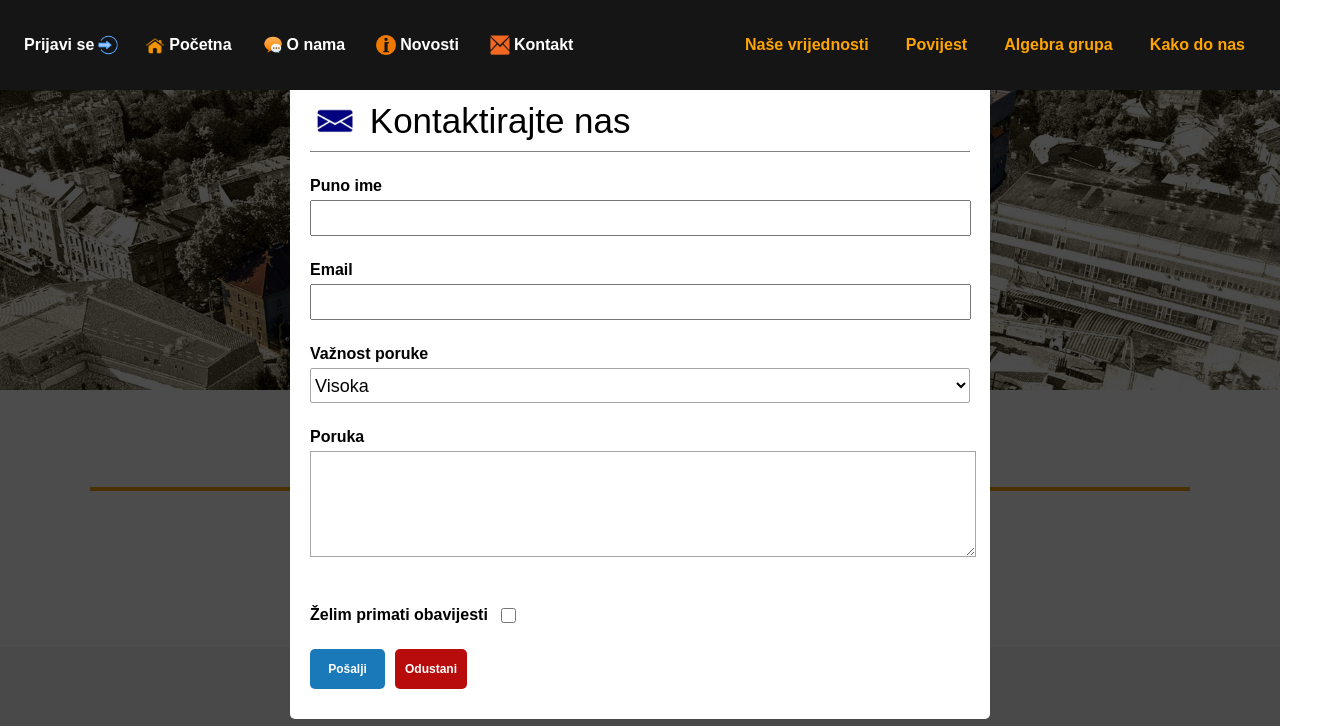
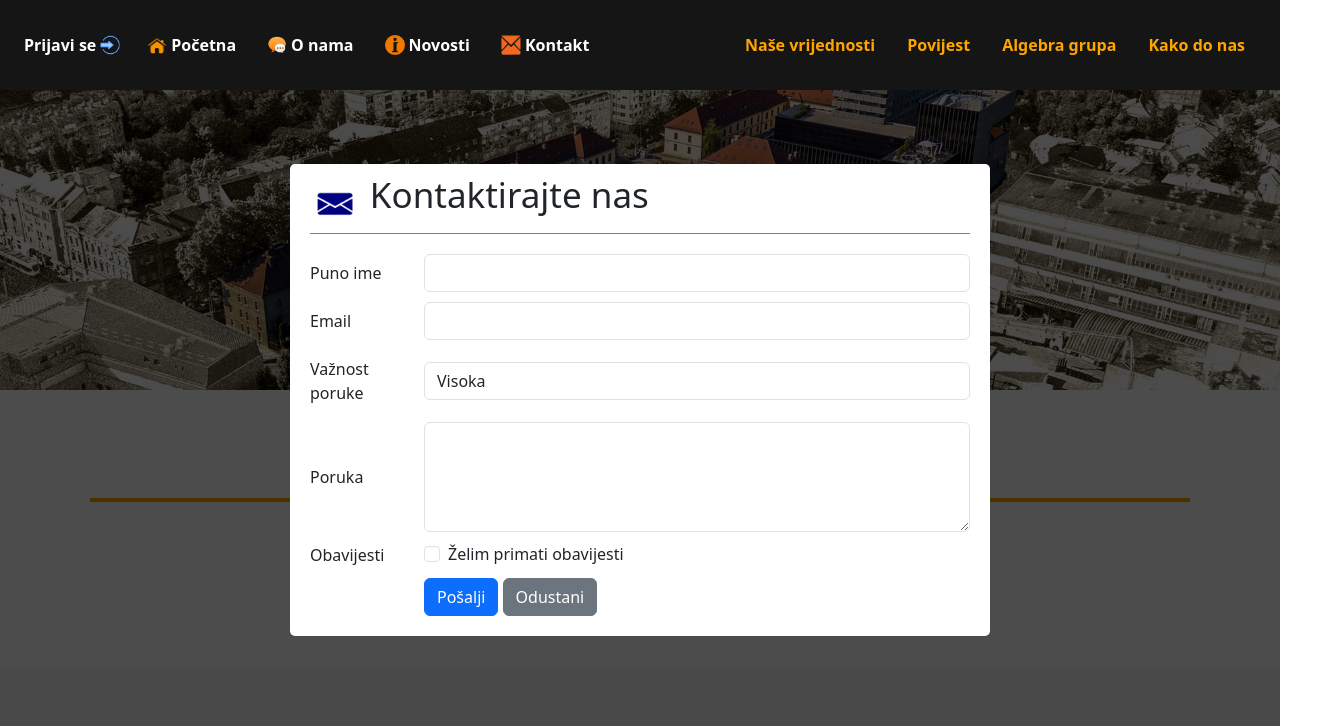
Before and after one commit to Josip2004/supit, a website: page aboutUs.html in a window 1280 px wide. Both pictures are taken after a click on the link "Kontakt". Shown: the top 726 px of the page, 1340 px wide, since content can reach past the window. Drawn offline with nearby package versions, Linux system fonts and the light colour scheme; a web font is replaced by a local one.

Commit message:
form bootstrap added

```diff
--- a/contact.html
+++ b/contact.html
@@ -4,59 +4,79 @@
   <meta charset="UTF-8">
   <meta name="viewport" content="width=device-width, initial-scale=1.0">
   <link rel="stylesheet" href="styles/contact.css">
+  <link href="https://cdn.jsdelivr.net/npm/bootstrap@5.3.3/dist/css/bootstrap.min.css" rel="stylesheet" integrity="sha384-QWTKZyjpPEjISv5WaRU9OFeRpok6YctnYmDr5pNlyT2bRjXh0JMhjY6hW+ALEwIH" crossorigin="anonymous">
   <script
     src="https://code.jquery.com/jquery-3.7.1.min.js"
     integrity="sha256-/JqT3SQfawRcv/BIHPThkBvs0OEvtFFmqPF/lYI/Cxo="
     crossorigin="anonymous">
   </script>
-  <title>Document</title>
+  <title>Contact Form</title>
 </head>
 <body>
+  <!-- Modal (sakriven na početku) -->
   <div id="overlay">
-    <div id="contact-modal" class="modal">
+    <div class="custom-modal">
       <div class="contact-header">
         <img class="contact-email-img" src="pictures/contactMail.png" alt="">
         <p class="title-contact">Kontaktirajte nas</p>
       </div>
 
       <form id="contact-form" action="https://www.fulek.com/mvc/supit/project-contact-form">
-        <div class="title-of-input">
-          <label for="FullName">Puno ime</label>
+        <div class="form-group row">
+          <label for="FullName" class="col-sm-2 col-form-label">Puno ime</label>
+          <div class="col-sm-10">
+            <input type="text" class="form-control" id="FullName" name="FullName" required>
           </div>
-        <input class="input-text" type="text" id="FullName" name="FullName" required>
-
-        <div class="title-of-input">
-          <label for="Email">Email</label>
-        </div>
-        <input class="input-text" type="text" id="Email" name="Email" required>
-
-
-        <div class="title-of-input">
-          <label for="Importance">Važnost poruke</label>
         </div>
 
-        <select name="Importance" id="Importance" required>
+        <div class="form-group row">
+          <label for="Email" class="col-sm-2 col-form-label">Email</label>
+          <div class="col-sm-10">
+            <input type="text" class="form-control" id="Email" name="Email" required>
+          </div>
+        </div>
+
+        <div class="form-group row">
+          <label for="Importance" class="col-sm-2 col-form-label">Važnost poruke</label>
+          <div class="col-sm-10">
+            <select class="form-control" id="Importance" name="Importance" required>
               <option value="Visoka">Visoka</option>
               <option value="Srednja">Srednja</option>
               <option value="Niska">Niska</option>
             </select>
+          </div>
+        </div>
 
-        <div class="title-of-input">
-          <label for="Message">Poruka</label>
+        <div class="form-group row">
+          <label for="Message" class="col-sm-2 col-form-label">Poruka</label>
+          <div class="col-sm-10">
+            <textarea class="form-control" id="Message" name="Message" rows="4"></textarea>
           </div>
-        <textarea class="message-area" id="Message" name="Message"></textarea>
+        </div>
 
-        <label class="title-of-label" for="receiveNewsletter">Želim primati obavijesti</label>
-        <input class="message-checkbox" id="receiveNewsletter" type="checkbox" name="ReceiveNewsletter" value="true">
+        <div class="form-group row">
+          <div class="col-sm-2">Obavijesti</div>
+          <div class="col-sm-10">
+            <div class="form-check">
+              <input class="form-check-input" type="checkbox" id="receiveNewsletter" name="ReceiveNewsletter" value="true">
+              <label class="form-check-label" for="receiveNewsletter">
+                Želim primati obavijesti
+              </label>
+            </div>
+          </div>
+        </div>
 
-        <div class="buttons-section">
-          <input type="submit" class="send-button" value="Pošalji">
-          <button class="cancel-button">Odustani</button>
+        <div class="form-group row">
+          <div class="col-sm-10 offset-sm-2">
+            <button type="submit" class="btn btn-primary">Pošalji</button>
+            <button type="button" class="btn btn-secondary cancel-button">Odustani</button>
+          </div>
         </div>
       </form>
     </div>
   </div>
 
+
   <script src="scripts/openContact.js"></script>
   <script src="scripts/contact.js"></script>
 </body>
--- a/scripts/aboutUs.js
+++ b/scripts/aboutUs.js
@@ -10,6 +10,7 @@ document.addEventListener('scroll', () => {
   });
 });
 
+//kada kliknem Algebra grupa text bude opacity=1
 document.addEventListener('click', () => {
   groupParagraphs.forEach(paragraph => {
     if(IsVisible(paragraph)){
@@ -30,6 +31,7 @@ document.addEventListener('scroll', () => {
 
 const clickButton = document.querySelector('.history-link');
 
+//kada kliknem Povijest text bude opacity=1
 clickButton.addEventListener('click', () => {
   historyParagraphs.forEach(paragraph => {
     if(IsVisible(paragraph)) {
@@ -38,6 +40,7 @@ clickButton.addEventListener('click', () => {
   });
 });
 
+//Provjerava jeli cijeli element unatar viewporta
 function IsVisible(element){
   const view = element.getBoundingClientRect(); //vraca objekt sa top, right, bottom, left
   return (
--- a/scripts/contact.js
+++ b/scripts/contact.js
@@ -1,7 +1,5 @@
-jQuery(document).ready(function() {
+jQuery(document).ready(function() { //kada se cijeli dokument ucita
   jQuery("#contact-form").submit(function(e) {
-    console.log("Forma je poslana.");
-    //e.preventDefault();
 
     var form = jQuery(this);
 
@@ -11,9 +9,6 @@ jQuery(document).ready(function() {
     // Sakupljanje svih podataka sa forme i dodavanje ReceiveNewsletter
     var formData = form.serializeArray(); // Koristimo serializeArray da dobijemo podatke u objektima
     formData.push({ name: "ReceiveNewsletter", value: receiveNewsletter }); // Dodajemo checkbox vrijednost
-
-
-
 
 
     jQuery.ajax({
--- a/scripts/header.js
+++ b/scripts/header.js
@@ -2,22 +2,23 @@ document.addEventListener('DOMContentLoaded', () => {
 const updateHeader = () => {
     const isLogged = sessionStorage.getItem('token');
     const username = sessionStorage.getItem('username');
-    const loginSectionHeader = document.querySelector('.link-section:first-child');
+    const loginSectionHeader = document.querySelector('.link-section:first-child'); //da postavimo na pocetak
     const curriculum = document.querySelector('.curriculum');
 
+    //ako je korisnik ulogiran (provjeravamo tokenom)
     if(isLogged){
       document.querySelector('.header').classList.add('logged'); // radi responzive
-      loginSectionHeader.innerHTML = '';
+      loginSectionHeader.innerHTML = ''; //Makne Prijavi se tekst
 
-      const imgLoggedIn = document.createElement('img');
+      const imgLoggedIn = document.createElement('img'); // kreiram ikonu za odjavu
       imgLoggedIn.className = 'img-logged-in';
       imgLoggedIn.src = 'pictures/logout.png';
 
-      const logoutElement = document.createElement('a');
+      const logoutElement = document.createElement('a'); // kreiram <a> za Odjavi
       logoutElement.className = 'logout';
       logoutElement.textContent = 'Odjavi ';
 
-      const usernameText = document.createElement('p');
+      const usernameText = document.createElement('p'); //ime username napisano
       usernameText.className = 'username-text';
       usernameText.textContent = username;
 
--- a/scripts/login.js
+++ b/scripts/login.js
@@ -10,7 +10,7 @@ form.addEventListener('submit', (event) => {
   const data = {
     username: username.value,
     password: password.value
-  }
+  } //prikupljam podatke koje je korisnik upisao
 
   const login = new XMLHttpRequest(); //kreira novi http zahtjev
   login.open('POST', url); //postavla zahtjev na POST
--- a/scripts/openContact.js
+++ b/scripts/openContact.js
@@ -5,7 +5,7 @@ document.addEventListener('DOMContentLoaded', function() {
 
   openButton.addEventListener('click', function(e) {
     e.preventDefault();
-    openContactForm();
+    openContactForm(); //funkcija za otvaranje
   });
 
 
@@ -24,10 +24,11 @@ document.addEventListener('DOMContentLoaded', function() {
         return response.text();
       })
       .then(data => {
-        // Kreiramo novi div koji sadrzi modal
+        // Kreiramo novi div koji sadrzi ucitane podatke
         const modalDiv = document.createElement('div');
         modalDiv.innerHTML = data;
         document.body.appendChild(modalDiv);
+        //dodajemo modal na stranicu
 
         // Dohvatimo modal
         const modal = modalDiv.querySelector('#overlay');
@@ -41,14 +42,16 @@ document.addEventListener('DOMContentLoaded', function() {
         // Prikazujemo modal
         modal.style.display = 'block';
 
-        // Zatvaranje
+        //TRI VRSTE ZATVARANJA:
+
+        // 1. Zatvaranje
         const closeModal = modalDiv.querySelector('.cancel-button');
         closeModal.addEventListener('click', function() {
           modal.style.display = 'none';
           document.body.removeChild(modalDiv);
         });
 
-        // Zatvaranje ako kliknes negdje sa strane
+        // 2. Zatvaranje ako kliknes negdje sa strane
         modal.addEventListener('click', function(e) {
           if (e.target === modal) {
             modal.style.display = 'none';
@@ -56,7 +59,7 @@ document.addEventListener('DOMContentLoaded', function() {
           }
         });
 
-        // Zatvaranje ako ponovno kliknes Kontakt
+        // 3. Zatvaranje ako ponovno kliknes Kontakt
         if(modal.style.display = 'block'){
           openButton.addEventListener('click', () => {
             modal.style.display = 'none';
--- a/styles/contact.css
+++ b/styles/contact.css
@@ -2,7 +2,7 @@ body{
   font-family: Arial, Helvetica, sans-serif;
 }
 
-.modal{
+.custom-modal{
   position: fixed;
   background-color: white;
   width: 700px;
@@ -13,6 +13,7 @@ body{
   padding: 10px 20px;
   border-radius: 5px;
   box-sizing: border-box;
+  z-index: 1060;
 }
 
 .contact-header{
@@ -33,76 +34,10 @@ body{
   font-size: 35px;
 }
 
-.title-of-label{
-  display: inline-block;
-  margin-right: 5px;
-}
 
-.title-of-input,
-.title-of-label{
-  margin-top: 25px;
-  margin-bottom: 5px;
-  font-weight: bold;
-}
-
-.input-text{
-  width: 99%;
-  height: 30px;
-  font-size: 18px;
-}
-
-#Importance{
-  background-color: white;
-  width: 100%;
-  border: 1px solid rgb(167, 164, 164);
-  border-radius: 2px;
-  height: 35px;
-  font-size: 18px;
-}
-
-.message-area{
-  height: 100px;
-  width: 100%;
-  border: 1px solid rgb(167, 164, 164);
-  margin-bottom: 20px;
-}
-
-.message-checkbox{
-  height: 15px;
-  width: 15px;
-  vertical-align: middle;
-}
-
-.buttons-section{
-  margin: 20px 0;
-  display: flex;
-  gap: 10px;
+.form-group{
+  margin: 10px 0px;
   align-items: center;
-}
-
-.send-button,
-.cancel-button{
-  height: 40px;
-  font-size: 12px;
-  color: white;
-  font-weight: bold;
-  padding: 10px;
-  border: none;
-  border-radius: 5px;
-}
-
-.send-button{
-  background-color: rgb(25, 121, 185) !important;
-  width: 75px;
-}
-
-.cancel-button{
-  background-color: rgb(184, 12, 12);
-}
-
-.send-button:hover,
-.cancel-button:hover{
-  cursor: pointer;
 }
 
 #overlay{
@@ -116,12 +51,6 @@ body{
 }
 
 @media screen and (max-width: 1100px) {
-  .modal{
-    width: 60%;
-    height: 60%;
-    overflow-y: auto;
-  }
-
   .contact-header{
     width: 90%;
     height: auto;
```
Also changed, not shown: scripts/first-news-page.js (+0 -15 lines). Lines whose indentation alone changed are shown as unchanged.
